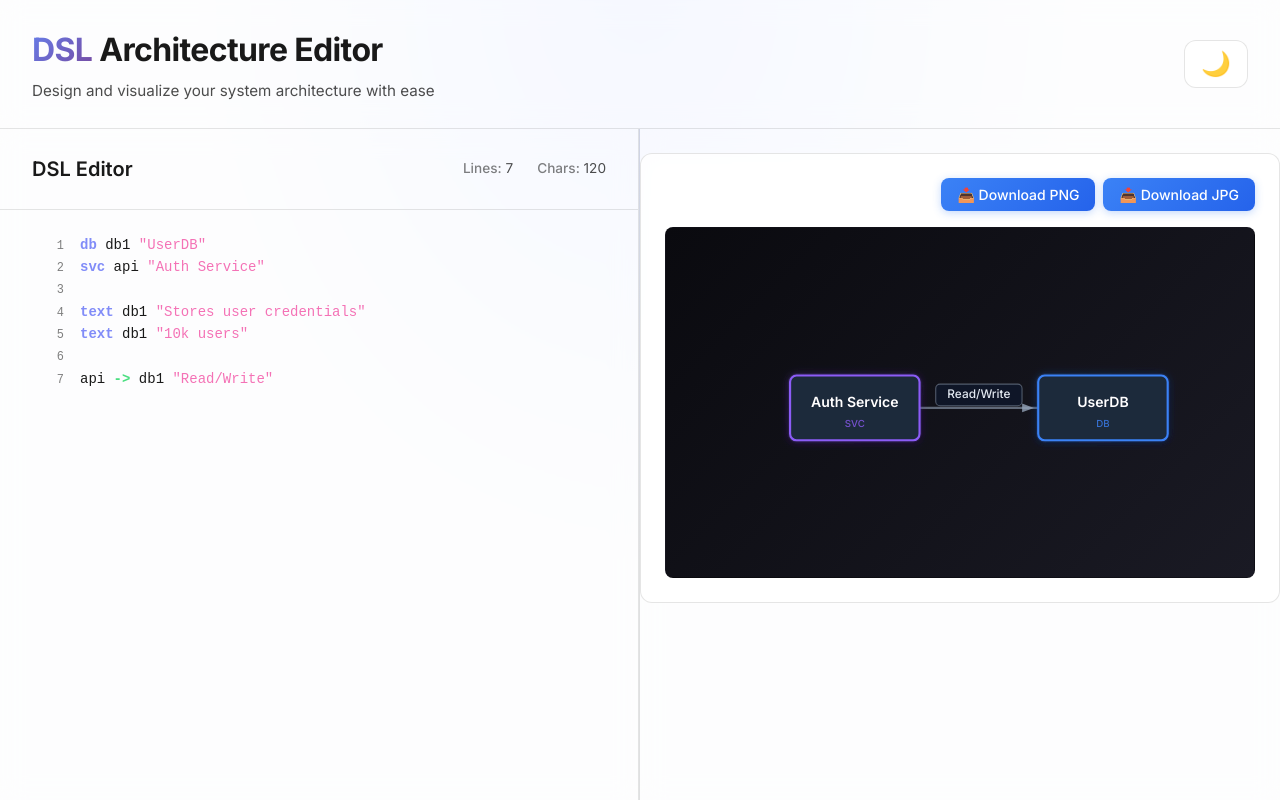
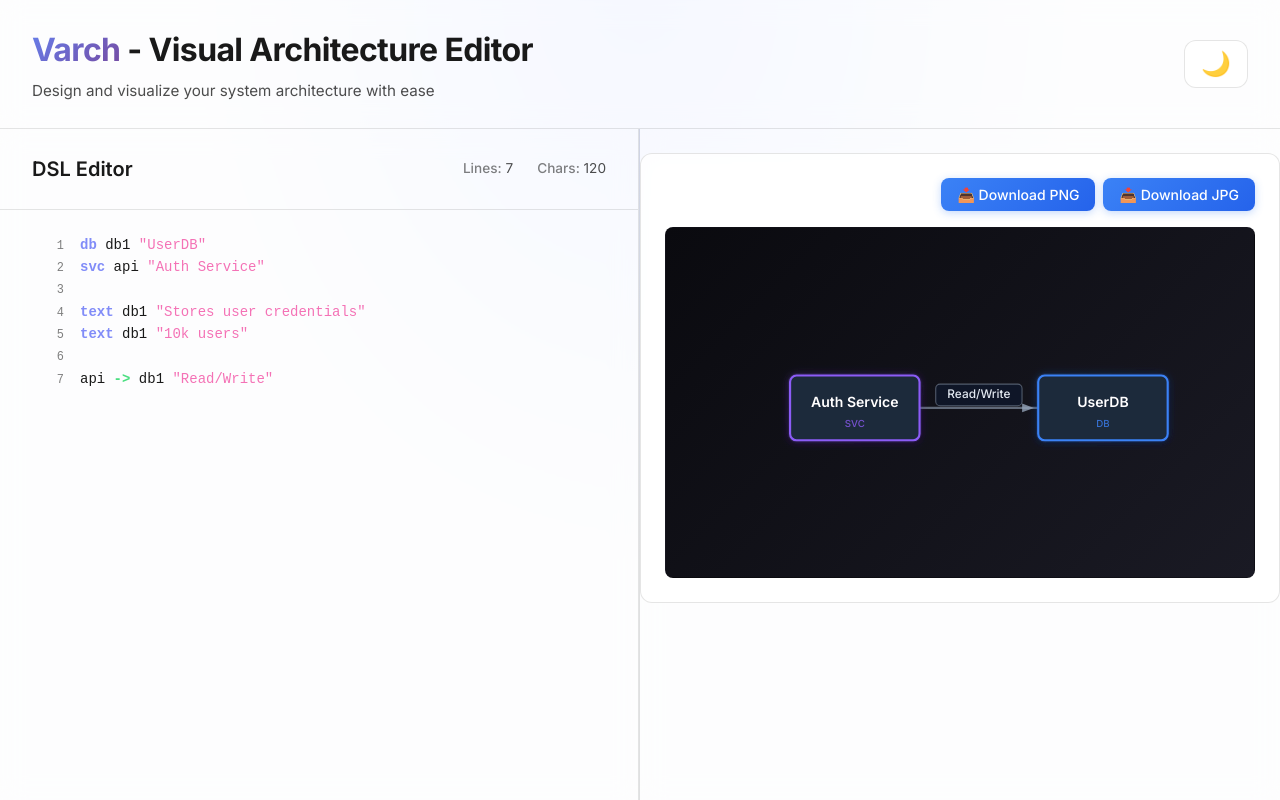
Before and after one commit to vikky2810/dsl-to-diagrams, a React (Vite) app: page /app in a window 1280 px wide. Built offline with nearby package versions, Linux system fonts and the light colour scheme.

Commit message:
update: Change header title from 'DSL Architecture Editor' to 'Varch - Visual Architecture Editor'

```diff
--- a/src/components/Header.tsx
+++ b/src/components/Header.tsx
@@ -9,7 +9,7 @@ export function Header() {
             <div className={styles.content}>
                 <div>
                     <h1 className={styles.title}>
-                        <span className={styles.gradientText}>DSL</span> Architecture Editor
+                        <span className={styles.gradientText}>Varch</span> - Visual Architecture Editor
                     </h1>
                     <p className={styles.subtitle}>
                         Design and visualize your system architecture with ease
```
